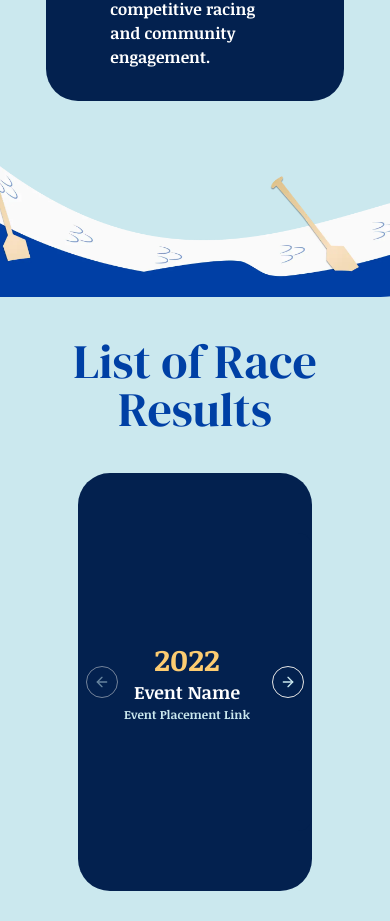
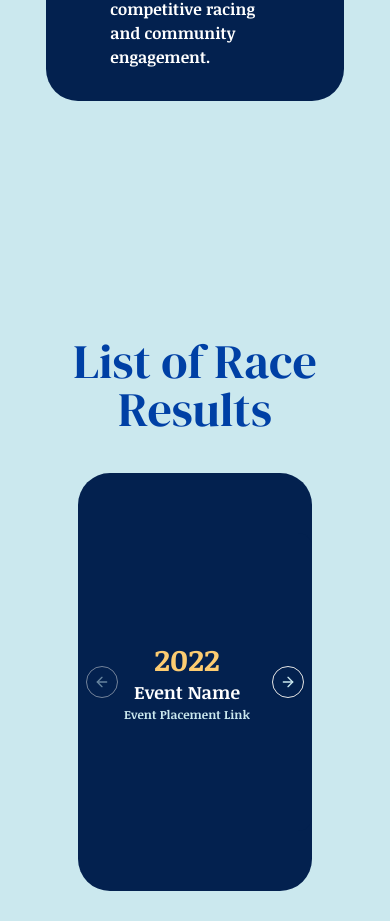
Before and after one commit to acm-ucr/rsd-website, a Next.js app: page /about in a window 390 px wide. Shown: the part 3157-4078 px from the top of the page. Built offline with nearby package versions, Linux system fonts and the light colour scheme.

Commit message:
Added mobile responsiveness to History.tsx

```diff
--- a/src/components/about/History.tsx
+++ b/src/components/about/History.tsx
@@ -9,7 +9,7 @@ const History = () => {
       <Image
         src={Dragon}
         alt="Dragon Boat Background"
-        className="absolute bottom-0 left-0 z-0 w-full object-cover"
+        className="absolute bottom-0 left-0 z-0 hidden w-full object-cover sm:bottom-20 sm:block md:bottom-13 lg:bottom-10 xl:bottom-5 2xl:-bottom-5"
       />
       <div className="z-10 flex w-full flex-col items-center px-6 py-14 text-center">
         <Header text="History of Dragon Boat" />
```
